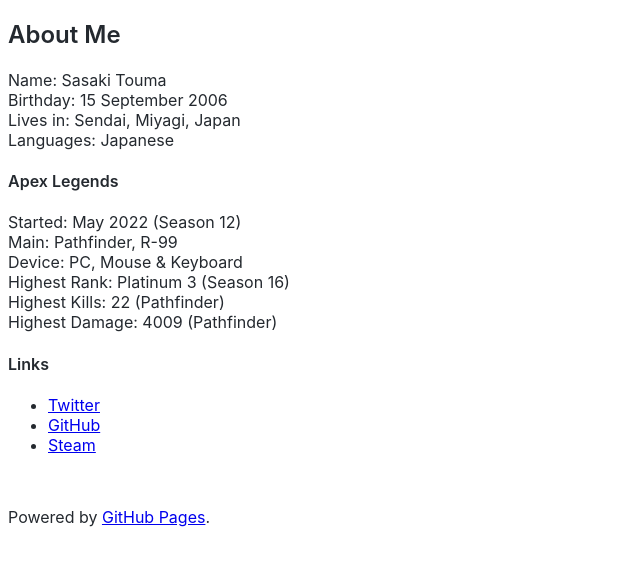
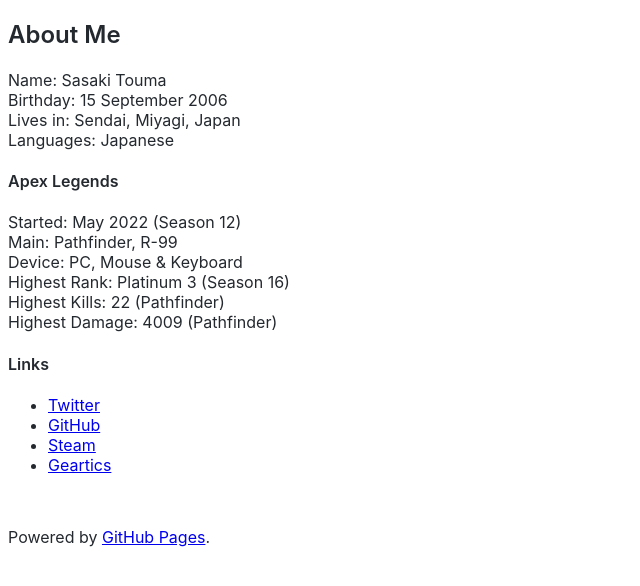
Before and after one commit to t-sasaki915/t-sasaki-net, a Jekyll site: the page built from docs/index.md, in a window 1280 px wide. Shown: the top 586 px of the page, without its empty margins (0-640 px from the left). Built offline with Jekyll 4.4.1, drawn with Linux system fonts in a browser that asks for light colours; Markdown is read by kramdown in place of the engine named in the settings.

Commit message:
Update index.md

```diff
--- a/docs/index.md
+++ b/docs/index.md
@@ -22,3 +22,4 @@
 * [Twitter](https://twitter.com/tsasaki915)
 * [GitHub](https://github.com/t-sasaki915)
 * [Steam](https://steamcommunity.com/profiles/76561199242758778)
+* [Geartics](https://www.geartics.com/tsasaki915)
```
